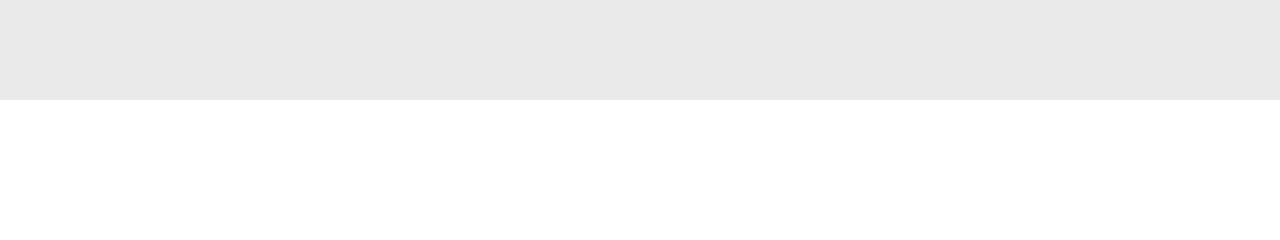
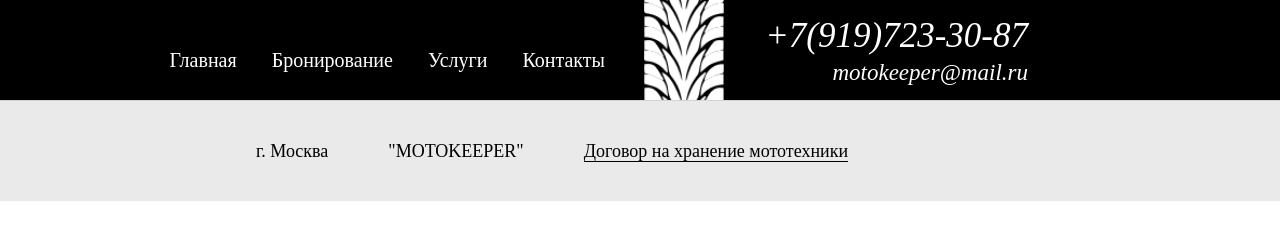
Before and after one commit to RSamokhin/motokeeper, a website: page web/src/jade/index.jade in a window 1280 px wide. Drawn offline with nearby package versions, Linux system fonts and the light colour scheme; files that its build step writes are made by us from their sources; files whose address does not match are found by name.

Commit message:
footer added

```diff
--- a/web/src/jade/includes/footer.jade
+++ b/web/src/jade/includes/footer.jade
@@ -1 +1,5 @@
 section(class='foot')
+    span(class='foot__block foot__block-city') г. Москва
+    span(class='foot__block foot__block-name') "MOTOKEEPER"
+    span(class='foot__block foot__block-doc')
+        a(href='#') Договор на хранение мототехники
--- a/web/src/jade/index.jade
+++ b/web/src/jade/index.jade
@@ -4,5 +4,5 @@ html
         title MotoKeeper
         include ./includes/css-includes.jade
     body
-        //include ./includes/header.jade
+        include ./includes/header.jade
         include ./includes/footer.jade
--- a/web/src/style/partials/init.scss
+++ b/web/src/style/partials/init.scss
@@ -1,5 +1,8 @@
 $main-bg-color: black;
 $main-font-color: white;
+body {
+    min-width: 1000px;
+}
 .head {
     background-color: $main-bg-color;
     color: $main-font-color;
@@ -8,9 +11,9 @@ $main-font-color: white;
     &__menu {
         &-container {
             width: 50%;
+            min-width: 580px;
             height: 100%;
             display: inline-block;
-            margin-right: 20px;
         }
         &-label{
             font-size: 20px;
@@ -19,8 +22,8 @@ $main-font-color: white;
             line-height: 120px;
             text-align: left;
             cursor: pointer;
-            &:first-child {
-                margin-right:120px;
+            &:last-child {
+                margin-left: 50px;
             }
             &:hover {
                 color: #528CE0;
@@ -41,7 +44,8 @@ $main-font-color: white;
         &-container {
             display: inline-block;
             height: 100%;
-            width: 330px;
+            width: 300px;
+            margin-right: 20px;
         }
         &-phone {
             font-size: 35px;
@@ -70,4 +74,24 @@ $main-font-color: white;
     background-color: #EAEAEA;
     width: 100%;
     height: 100px;
+    border-top: 1px solid lightgray;
+    &__block{
+        display: inline-block;
+        margin-left: 60px;
+        line-height: 100px;
+        cursor: pointer;
+        font-size: 18px;
+        &:first-child {
+            margin-left: 20%;
+        }
+        &-doc > a {
+            color: #000 !important;
+            text-decoration: none !important;
+            border-bottom: 1px solid black;
+        }
+        &:hover {
+            opacity: 0.7;
+            color: darkgray;
+        }
+    }
 }
```
Also changed, not shown: web/src/img/images/content-logo.png (added).
